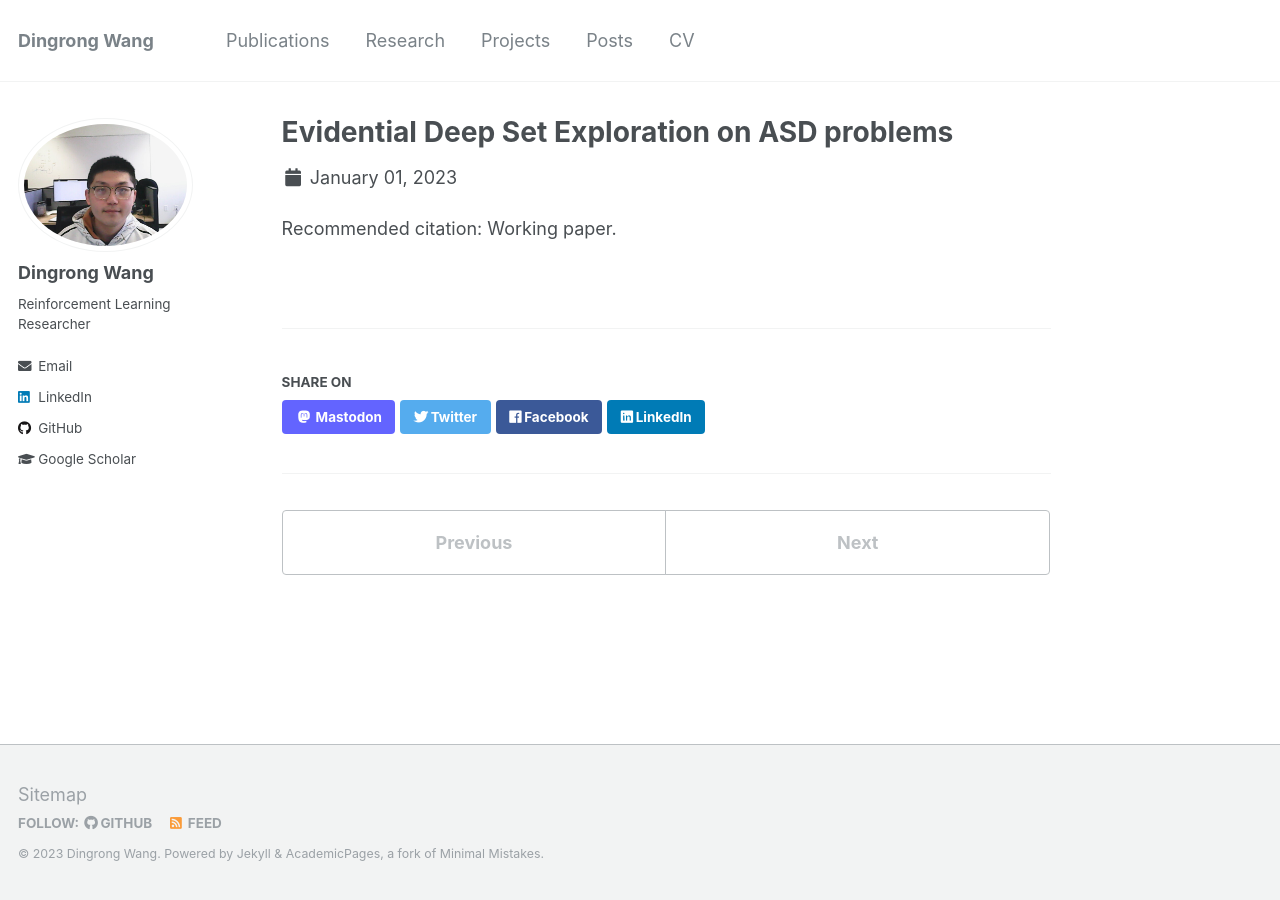
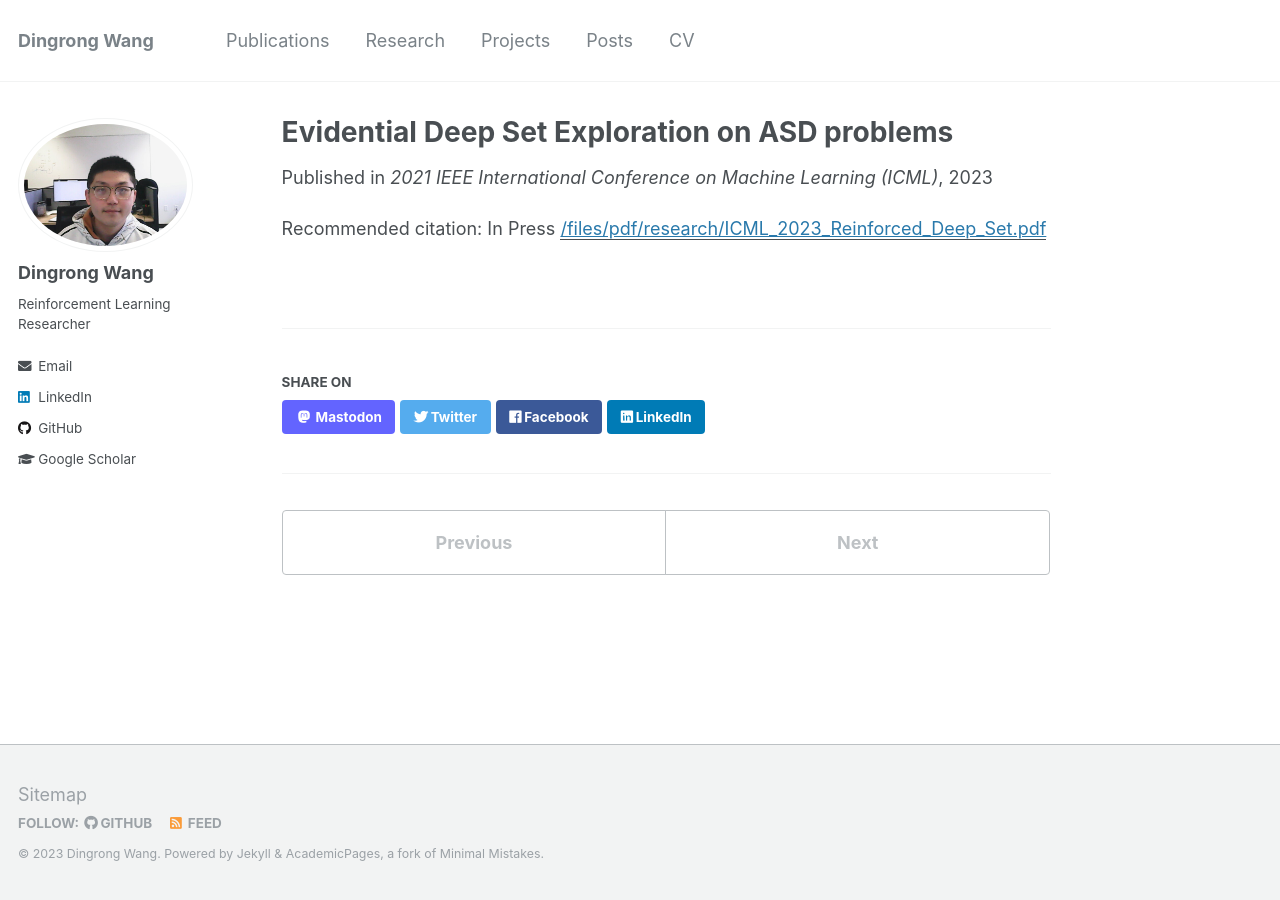
Before and after one commit to wdr123/wdr123.github.io, a Jekyll site: the page built from _publications/2023-ETS-ERA.md, in a window 1280 px wide. Built offline with Jekyll 4.4.1, drawn with Linux system fonts in a browser that asks for light colours.

Commit message:
newpaper

```diff
--- a/_publications/2023-ETS-ERA.md
+++ b/_publications/2023-ETS-ERA.md
@@ -3,5 +3,9 @@ title: "Evidential Deep Set Exploration on ASD problems"
 collection: publications
 permalink: /publication/2023-DTS-ERA
 date: 2023-01-01
-citation: 'Working paper.'
+venue: '2021 IEEE International Conference on Machine Learning (ICML)'
+paperurl: '/files/pdf/research/ICML_2023_Reinforced_Deep_Set.pdf'
+
+github: 'https://github.com/wdr123/DTS_ERA'
+citation: In Press
 ---
```
Also changed, not shown: 1 other file.
